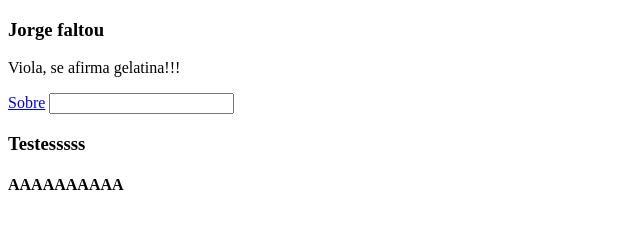
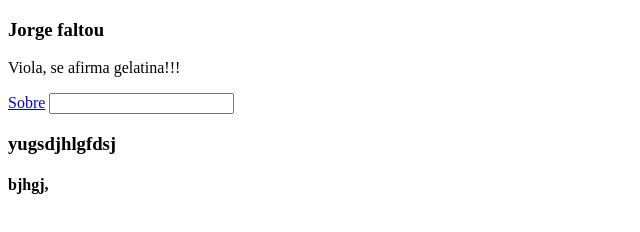
Before and after one commit to VulgoOrochidaDeepWeb/atv-2-git, a plain HTML site: page index.html in a window 1280 px wide. Shown: the whole page, without its empty margins (0-640 px from the left). Drawn offline with Linux system fonts and the light colour scheme.

Commit message:
Cala a boca batista

```diff
--- a/index.html
+++ b/index.html
@@ -10,7 +10,7 @@
     <p>Viola, se afirma gelatina!!!</p>
     <a href="#">Sobre</a>
     <input type="password">
-    <h3>Testesssss</h3>
-    <h4>AAAAAAAAAA</h4>
+    <h3>yugsdjhlgfdsj</h3>
+    <h4>bjhgj,</h4>
 </body>
 </html>
```
